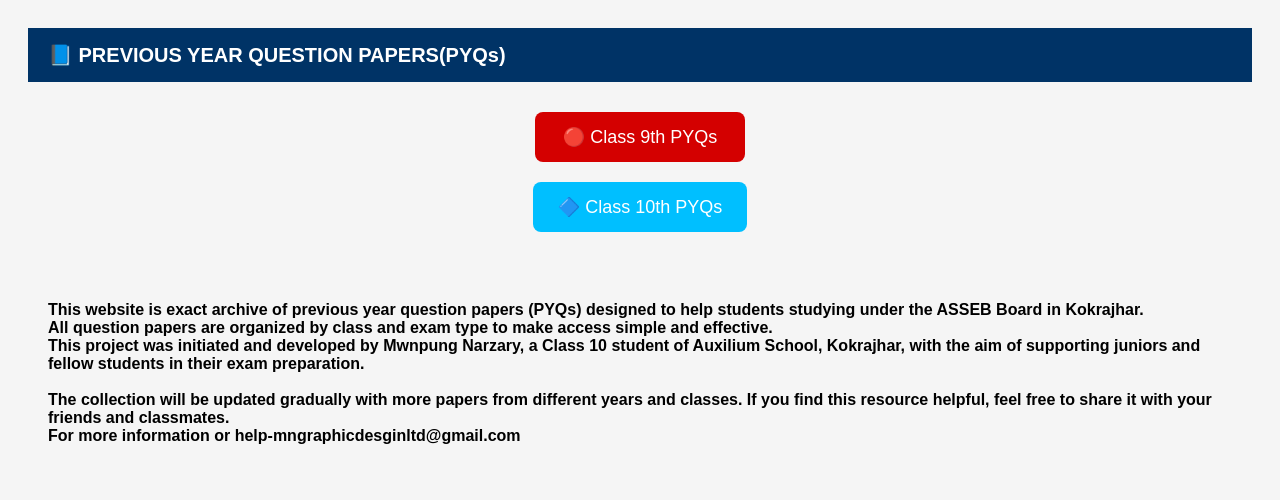
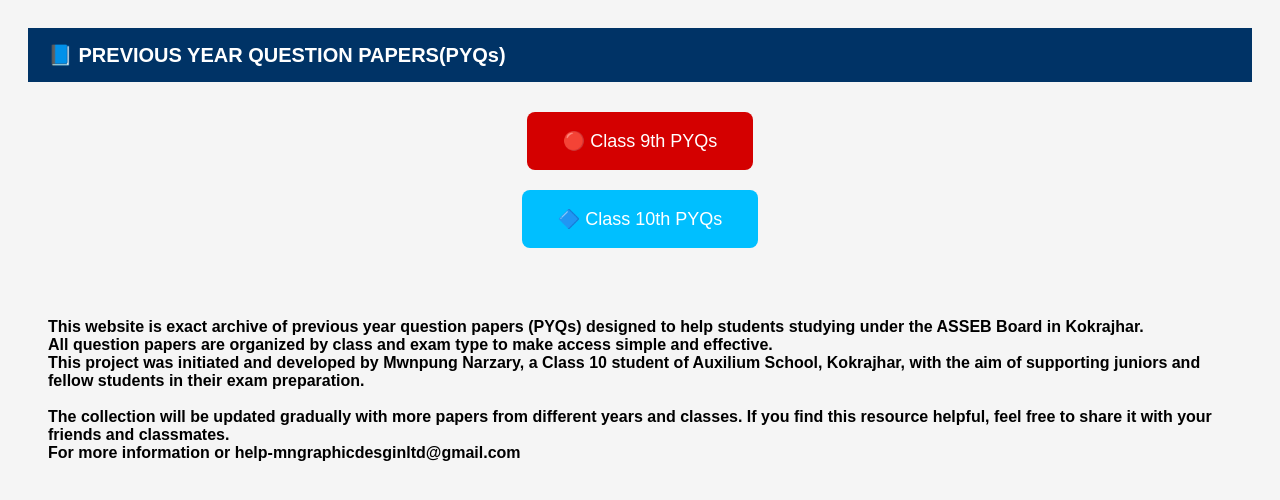
Before and after one commit to mndesignwebs/KOKRAJHAR-PYQs, a plain HTML site: page index.html in a window 1280 px wide. Drawn offline with Linux system fonts and the light colour scheme.

Commit message:
Add files via upload

```diff
--- a/index.html
+++ b/index.html
@@ -9,18 +9,18 @@
 </div>
   <div style="text-align: center; padding: 30px;">
   <a href="class9thpage.html">
-    <button style="padding:14px 28px; background-color:#d40000; color:white; border:none; border-radius:8px; font-size:18px; margin-bottom:20px; cursor:pointer;">
+    <button style="padding:18px 36px; background-color:#d40000; color:white; border:none; border-radius:8px; font-size:18px; margin-bottom:20px; cursor:pointer;">
       🔴 Class 9th PYQs
     </button>
   </a>
   <br>
   <a href="class10thpage.html">
-    <button style="padding:14px 25px; background-color:#00bfff; color:white; border:none; border-radius:8px; font-size:18px; cursor:pointer;">
+    <button style="padding:18px 36px; background-color:#00bfff; color:white; border:none; border-radius:8px; font-size:18px; cursor:pointer;">
       🔷 Class 10th PYQs
     </button>
   </a>
 </div>
-<H3>
+<H2>
   <p style="color:#000000; font-size:16px; text-align:left; padding:20px;">
 This website is exact archive of previous year question papers (PYQs) designed to help students studying under the ASSEB Board in Kokrajhar.<br>
 
@@ -30,6 +30,6 @@ This project was initiated and developed by Mwnpung Narzary, a Class 10 student
 
 The collection will be updated gradually with more papers from different years and classes. If you find this resource helpful, feel free to share it with your friends and classmates.<br>For more information or help-mngraphicdesginltd@gmail.com
 </p>
-</H3>
+</H2>
 </body>
 </html>
```
Also changed, not shown: Class9_HY_ANNUAL_2024.html (+7 -1 lines).
